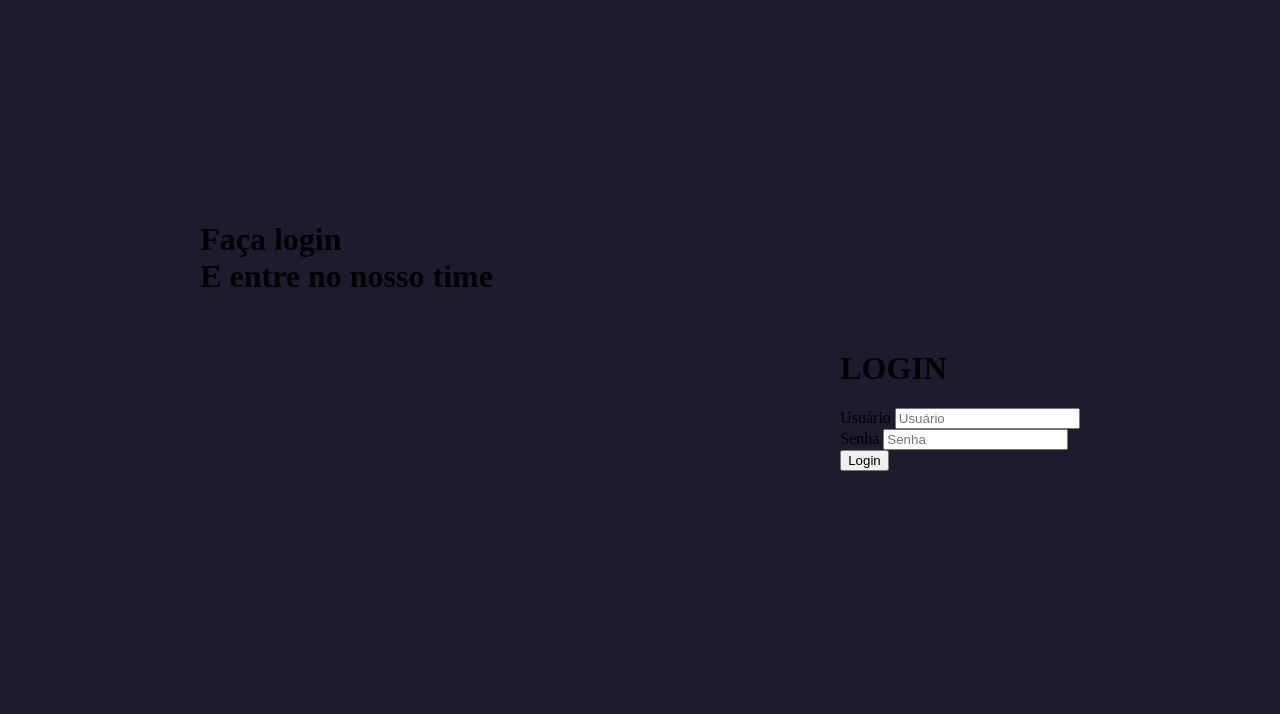
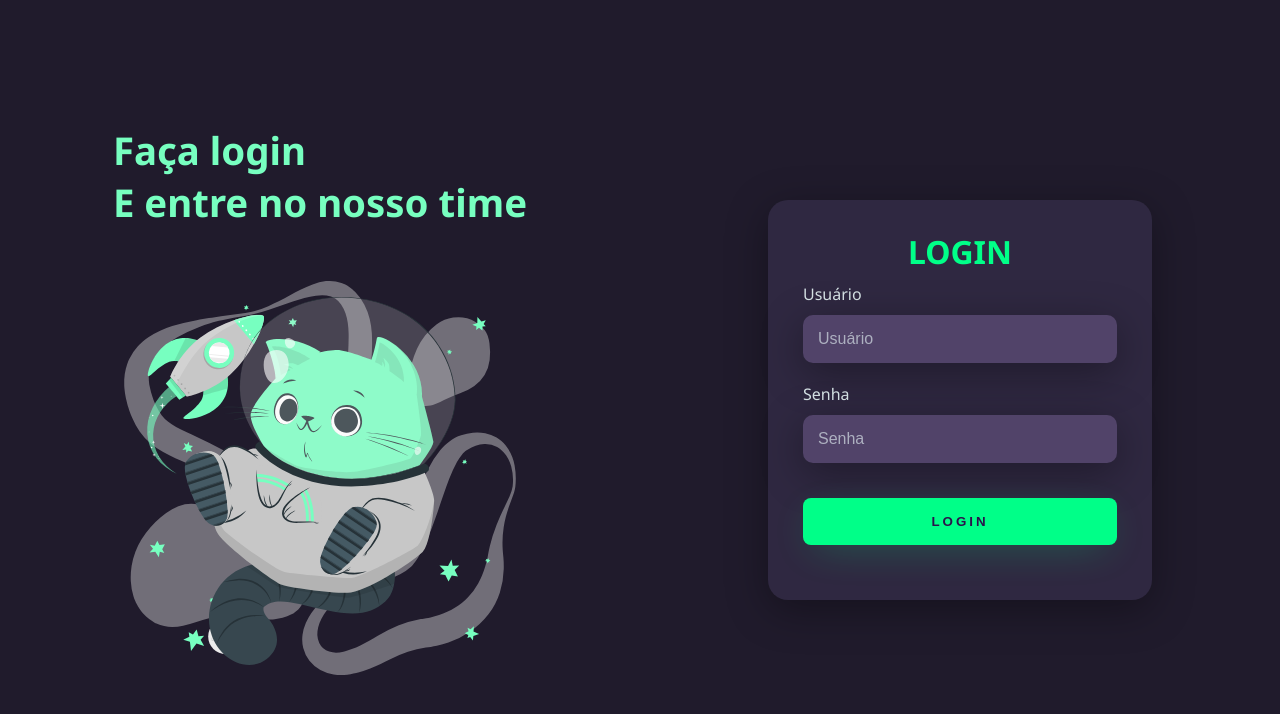
Before and after one commit to jullyanvpr/Login-screen-dark, a plain HTML site: page index.html in a window 1280 px wide. Drawn offline with Linux system fonts and the light colour scheme.

Commit message:
Conclusão do projeto. Finalização do cartão de login e da tela esquerda

```diff
--- a/index.html
+++ b/index.html
@@ -11,6 +11,7 @@
     <main>
         <div class="left-login">
             <h1>Faça login<br>E entre no nosso time</h1>
+            <img src="cat-astronaut-animate.svg" class="left-login-image"alt=" ">
 
 
         </div>
@@ -27,7 +28,6 @@
                 </div>
                 <button class="btn-login">Login</button>
             </div>
-
         </div>
     </main>
 </body>
--- a/styles.css
+++ b/styles.css
@@ -1,5 +1,11 @@
+@import url('https://fonts.googleapis.com/css2?family=Noto+Sans:wght@400;700&display=swap');
 body{
+    font-family: 'Noto Sans', sans-serif;
     margin: 0
+}
+
+body * {
+    box-sizing: border-box;
 }
 
 main{
@@ -13,5 +19,121 @@ main{
 
 .left-login {
     width: 50vw;
-    height: 50vh;
+    height: 100vh;
+    display: flex;
+    justify-content: center;
+    align-items: center;
+    flex-direction: column;
 }
+
+.left-login-image {
+    width: 35vw;
+}
+
+.left-login > h1{
+    font-size: 3vw;
+    color: #77ffc0;
+}
+
+.right-login {
+    width: 50vw;
+    height: 100vh;
+    display: flex;
+    justify-content: center;
+    align-items: center;
+}
+
+.card-login {
+    width: 60%;
+    display: flex;
+    justify-content: center;
+    align-items: center;
+    flex-direction: column;
+    padding: 30px 35px;
+    background: #2f2841;
+    border-radius: 20px;
+    box-shadow: 0px 10px 40px #00000056;
+}
+
+.card-login > h1 {
+    color: #00ff88;
+    font-weight: 800;
+    margin: 0;
+}
+
+.textfield{
+    width: 100%;
+    display: flex;
+    flex-direction: column;
+    align-items: flex-start;
+    justify-content: center;
+    margin: 10px 0px;
+}
+
+
+.textfield > input {
+    width: 100%;
+    border: none;
+    border-radius: 10px;
+    padding: 15px;
+    background: #514369;
+    color: #f0ffffde;
+    font-size: 12pt;
+    box-shadow:0px 10px 40px #00000056;
+    outline: none;
+    box-sizing: border-box;
+}
+
+.textfield > label {
+    color: #f0ffffde;
+    margin-bottom: 10px;
+}
+
+.textfield > input::placeholder{
+    color: #f0ffff94;
+}
+
+.btn-login{
+    width: 100%;
+    padding: 16px 0px;
+    margin: 25px;
+    border: none;
+    border-radius: 8px;
+    text-transform: uppercase;
+    font-weight: 800;
+    letter-spacing: 3px;
+    color: #2b134b;
+    background: #00ff88;
+    cursor: pointer;
+    box-shadow: 0px 10px 40px -12px #00ff8052;
+}
+
+@media only screen and (max-width: 950px){
+    .card-login{
+        width: 85%;
+    }
+}
+
+@media only screen and (max-width: 600px){
+    main{
+        flex-direction: column;
+    }
+    .left-login > h1{
+        display: none;
+    }
+    .left-login{
+        width: 100%;
+        height: auto;
+    }
+    .right-login{
+        width: 100%;
+        height: auto;
+    }
+    .left-login-image{
+        width: 50vw;
+        margin-bottom: 15px;
+    }
+    .card-login{
+        width: 90%;
+    }
+}
```
Also changed, not shown: cat-astronaut-animate.svg (added).
